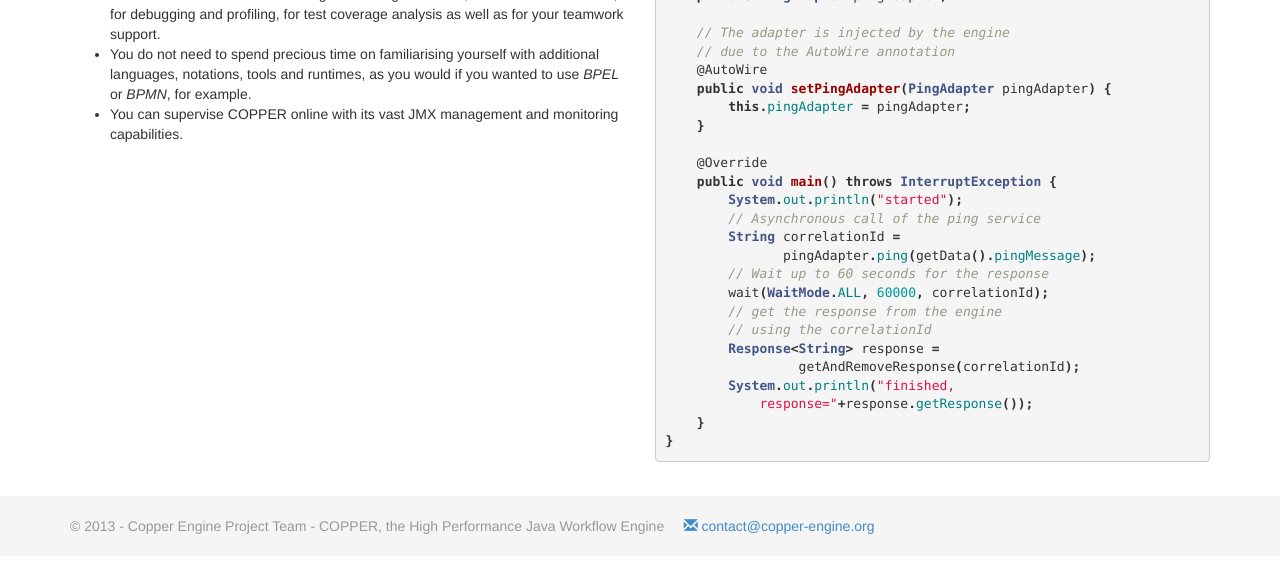
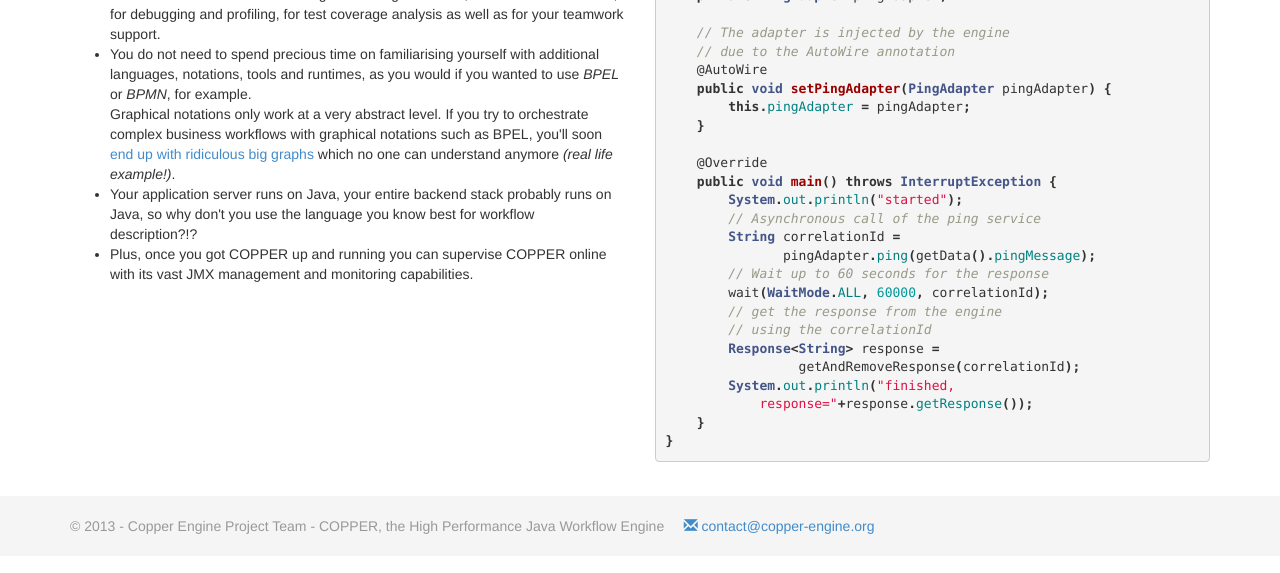
Before and after one commit to copper-engine/copper-engine.github.io, a Jekyll site: the page built from features/index.html, in a window 1280 px wide, cut to the strip 324-897 px from the top of the page. Built offline with Jekyll 4.4.1, drawn with Linux system fonts in a browser that asks for light colours; nearby versions of some CDN libraries.

Commit message:
added the funny BPEL example

```diff
--- a/features/index.html
+++ b/features/index.html
@@ -24,8 +24,11 @@ tabname: features
                             <li>You can exploit the complete range of Java features.</li>
                             <li>You can use your favorite development environment.</li>
                             <li>You can use Java tools for defining and editing workflows, for workflow definitions, for debugging and profiling, for test coverage analysis as well as for your teamwork support.</li>
-                            <li>You do not need to spend precious time on familiarising yourself with additional languages, notations, tools and runtimes, as you would if you wanted to use <span style="font-style: italic;">BPEL</span> or <span style="font-style: italic;">BPMN</span>, for example.</li>
-                            <li>You can supervise COPPER online with its vast JMX management and monitoring capabilities.</li>
+                            <li>You do not need to spend precious time on familiarising yourself with additional languages, notations, tools and runtimes, as you would if you wanted to use <span style="font-style: italic;">BPEL</span> or <span style="font-style: italic;">BPMN</span>, for example.<br/>
+                                Graphical notations only work at a very abstract level. If you try to orchestrate complex business workflows with graphical notations such as BPEL, you'll soon <a href="/images/BPEL-example-big.jpg">end up with ridiculous big graphs</a> which no one can understand anymore <span style="font-style:italic">(real life example!)</span>.
+                            <li>Your application server runs on Java, your entire backend stack probably runs on Java, so why don't you use the language you know best for workflow description?!?
+                            </li>
+                            <li>Plus, once you got COPPER up and running you can supervise COPPER online with its vast JMX management and monitoring capabilities.</li>
                         </ul>
                     </div>
                     <div class="col-md-6">
```
Also changed, not shown: images/BPEL-example-big.jpg (added).
